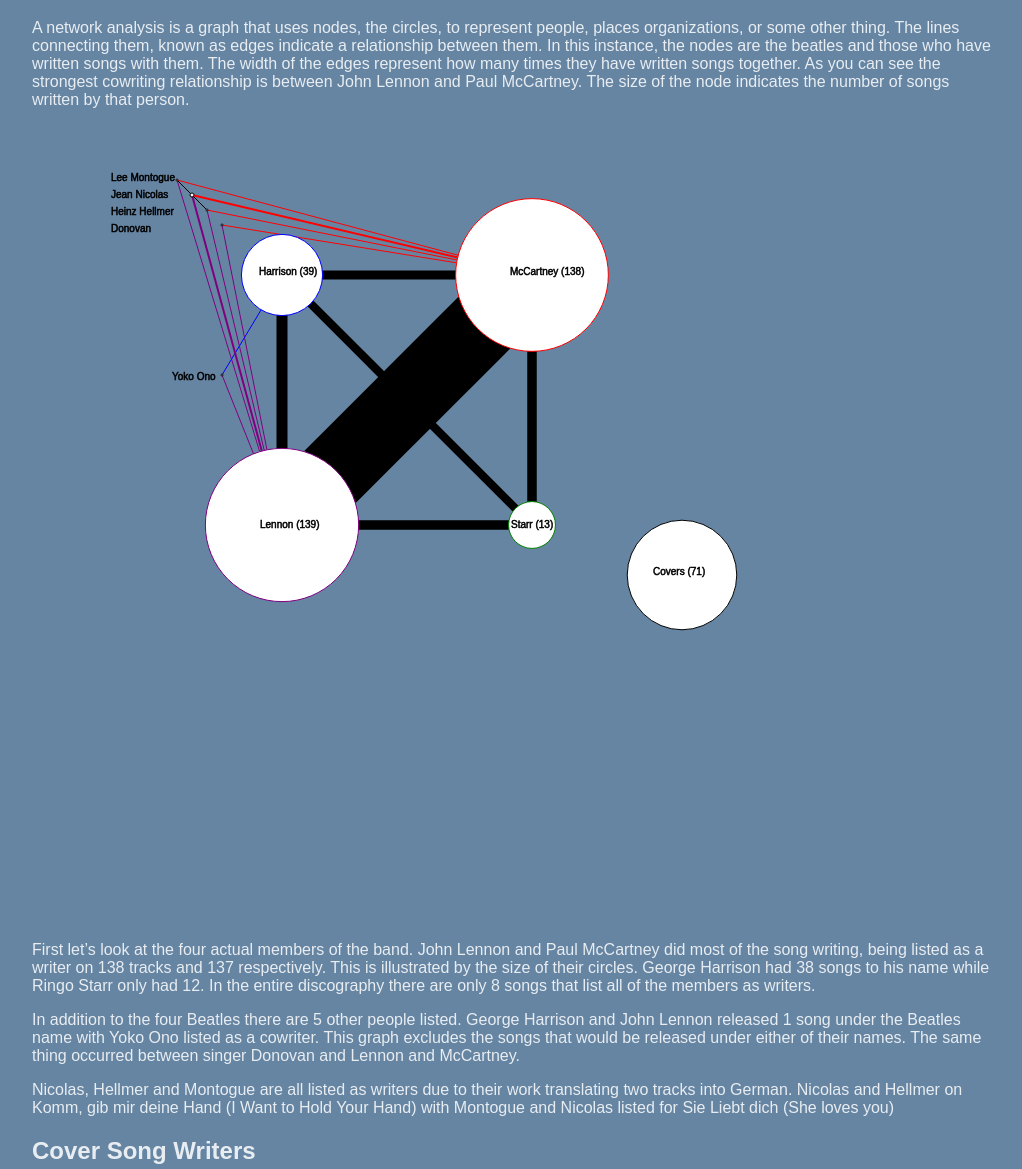
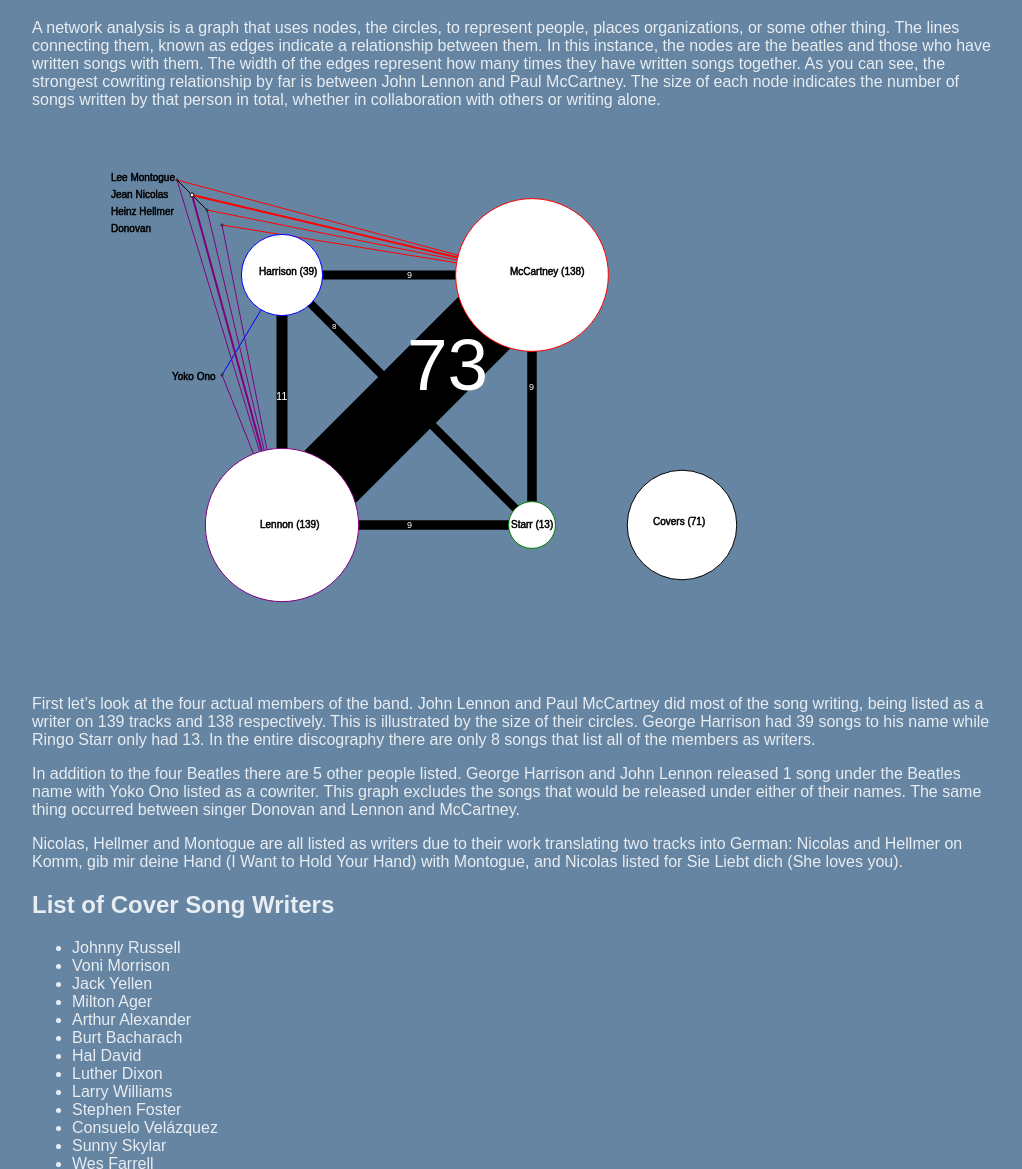
Before and after one commit to jacobg00/beatles, a plain HTML site: page HTML/TVK_network_output.html in a window 1280 px wide. Shown: the part 393-1562 px from the top of the page, without its empty margins (128-1150 px from the left). Drawn offline with Linux system fonts and the light colour scheme.

Commit message:
labeled edges

```diff
--- a/HTML/TVK_network_output.html
+++ b/HTML/TVK_network_output.html
@@ -1,3 +1,5 @@
+<!DOCTYPE html
+  PUBLIC "-//W3C//DTD XHTML 1.0 Strict//EN">
 <html>
     <head>
         <meta http-equiv="Content-Type" content="text/html; charset=UTF-8"><script src="/beatles/js/sticky.js"></script><title>Network Analysis</title>
@@ -20,9 +22,10 @@
                 organizations, or some other thing. The lines connecting them, known as edges indicate
                 a relationship between them. In this instance, the nodes are the beatles and those
                 who have written songs with them. The width of the edges represent how many times
-            they have written songs together. As you can see the strongest cowriting relationship
-            is between John Lennon and Paul McCartney. The size of the node indicates the number
-            of songs written by that person. </p><svg xmlns="http://www.w3.org/2000/svg" width="100%" height="100%">
+                they have written songs together. As you can see, the strongest cowriting relationship
+                by far is between John Lennon and Paul McCartney. The size of each node indicates
+                the number of songs written by that person in total, whether in collaboration with
+                others or writing alone.</p><svg xmlns="http://www.w3.org/2000/svg" width="1000" height="550">
                 <g alignment-baseline="baseline" transform="translate (200, 100)">
                     <g>
                         <line x1="50" y1="50" x2="300" y2="50" stroke="black" stroke-width="9"></line>
@@ -87,7 +90,7 @@
                         <!--Heinz_Hellmer node-->
                         <circle cx="-10" cy="150" r="1" stroke="Black" stroke-width="1" fill="white"></circle>
                         <!--Yoko_Ono node-->
-                  <circle cx="450" cy="350" r="54.769973525646336" stroke="Black" stroke-width="1" fill="white"></circle>
+                        <circle cx="450" cy="300" r="54.769973525646336" stroke="Black" stroke-width="1" fill="white"></circle>
                         <!--Cover node-->
                         <text x="27" y="50" stroke="black" stroke-width="0.5" font-size="10">Harrison (39)</text>
                         <text x="28" y="303" stroke="black" stroke-width="0.5" font-size="10">Lennon (139)</text>
@@ -98,22 +101,28 @@
                         <text x="-121" y="-10" stroke="black" stroke-width="0.5" font-size="10">Heinz Hellmer</text>
                         <text x="-121" y="7" stroke="black" stroke-width="0.5" font-size="10">Donovan</text>
                         <text x="-60" y="155" stroke="black" stroke-width="0.5" font-size="10">Yoko Ono</text>
-                  <text x="421" y="350" stroke="black" stroke-width="0.5" font-size="10">Covers (71)</text>
+                        <text x="421" y="300" stroke="black" stroke-width="0.5" font-size="10">Covers (71)</text>
+                        <!--numbers labeling edges-->
+                        <text x="175" y="53" fill="white" stroke-width="1" font-size="9">9</text>
+                        <text x="44" y="175" fill="white" stroke-width="1" font-size="11">11</text>
+                        <text x="100" y="104" fill="white" stroke-width="1" font-size="8">8</text>
+                        <text x="175" y="165" fill="white" stroke-width="1" font-size="73">73</text>
+                        <text x="175" y="303" fill="white" stroke-width="1" font-size="9">9</text>
+                        <text x="297" y="165" fill="white" stroke-width="1" font-size="9">9</text>
                     </g>
                 </g></svg><p>First let’s look at the four actual members of the band. John Lennon and Paul McCartney
-            did most of the song writing, being listed as a writer on 138 tracks and 137 respectively.
-            This is illustrated by the size of their circles. George Harrison had 38 songs to
-            his name while Ringo Starr only had 12. In the entire discography there are only 8
-            songs that list all of the members as writers.</p>
+                did most of the song writing, being listed as a writer on 139 tracks and 138 respectively.  This is illustrated by the size of their circles. George Harrison
+                had 39 songs to his name while Ringo Starr only had 13. In the entire discography there are only 8 songs that list all of the members as
+                writers.</p>
             <p>In addition to the four Beatles there are 5 other people listed.  George Harrison
                 and John Lennon released 1 song under the Beatles name with Yoko Ono listed as a cowriter.
                 This graph excludes the songs that would be released under either of their names.
 
                 The same thing occurred between singer Donovan and Lennon and McCartney. </p>
             <p>Nicolas, Hellmer and Montogue are all listed as writers due to their work translating
-            two tracks into German. Nicolas and Hellmer on Komm, gib mir deine Hand (I Want to
-            Hold Your Hand) with Montogue  and Nicolas listed for Sie Liebt dich  (She loves you)</p>
-         <h2>Cover Song Writers</h2>
+                two tracks into German: Nicolas and Hellmer on Komm, gib mir deine Hand (I Want to
+                Hold Your Hand) with Montogue, and Nicolas listed for Sie Liebt dich (She loves you).</p>
+            <h2>List of Cover Song Writers</h2>
             <ul>
                 <li>Johnny Russell</li>
                 <li>Voni Morrison</li>
```
Also changed, not shown: 1 other file. Lines whose indentation alone changed are shown as unchanged.
